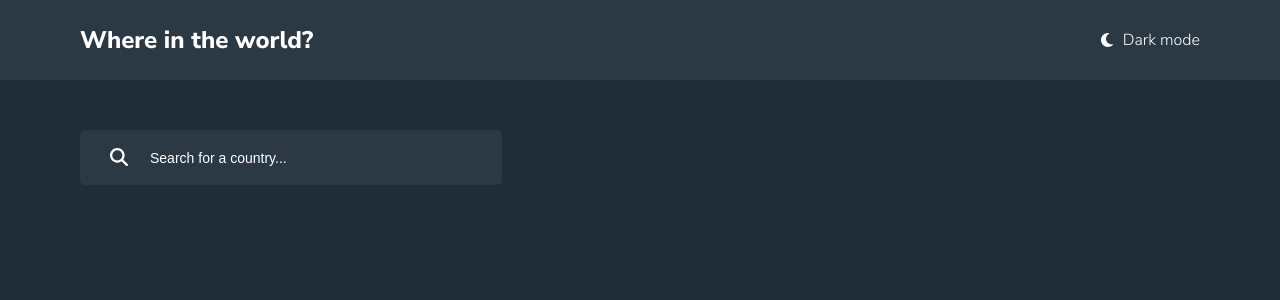
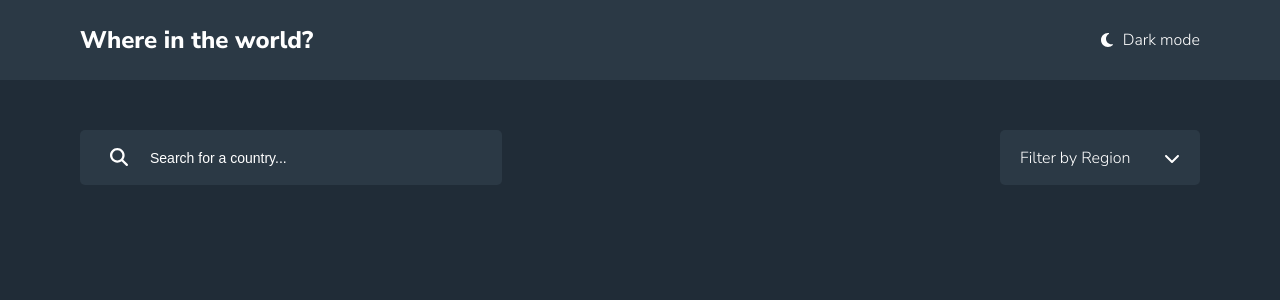
Before and after one commit to leandrob0/countries, a React (Create React App) app: page / in a window 1280 px wide. Shown: the top 300 px of the page. Built offline with nearby package versions, Linux system fonts and the light colour scheme; no server answers.

Commit message:
filter by region button styled

```diff
--- a/src/components/FilterSection/FilterSection.css
+++ b/src/components/FilterSection/FilterSection.css
@@ -20,6 +20,8 @@
 
     background-color: var(--elements);
     border-radius: 5px;
+
+    font-size: 0.875rem;
 }
 
 .search-form__button {
@@ -43,7 +45,6 @@
 
 .search-form__input {
     color: var(--text);
-    font-size: 14px;
     background-color: transparent;
 
     outline: none;
@@ -52,8 +53,32 @@
 
     width: 100%;
     height: 100%;
+
+    font-size: 0.875rem;
 }
 
 .search-form__input::placeholder {
     color: var(--input);
 }
+
+.filter-region {
+    display: flex;
+    align-items: center;
+    justify-content: space-between;
+
+    color: var(--text);
+    background-color: var(--elements);
+    border-radius: 5px;
+    margin-right: 80px;
+
+    height: 55px;
+    width: 200px;
+}
+
+.filter-region__text {
+    padding-left: 20px;
+}
+
+.filter-region__icon {
+    padding-right: 20px;
+}
--- a/src/components/FilterSection/FilterSection.tsx
+++ b/src/components/FilterSection/FilterSection.tsx
@@ -1,11 +1,13 @@
 import "./FilterSection.css";
 
 import Search from "./Search";
+import Region from "./Region";
 
 const FilterSection = () => {
   return (
     <section className="filter-section">
       <Search />
+      <Region />
     </section>
   );
 };
--- /dev/null
+++ b/src/components/FilterSection/Region.tsx
@@ -0,0 +1,13 @@
+import { faChevronDown } from "@fortawesome/free-solid-svg-icons";
+import { FontAwesomeIcon } from "@fortawesome/react-fontawesome";
+
+const Region = () => {
+  return (
+    <div className="filter-region">
+      <p className="filter-region__text">Filter by Region</p>
+      <FontAwesomeIcon icon={faChevronDown} className="filter-region__icon"/>
+    </div>
+  );
+};
+
+export default Region;
```
